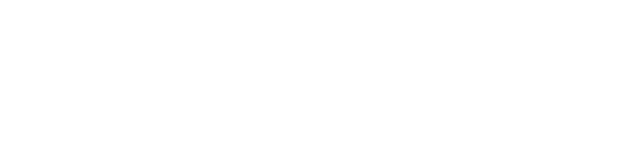
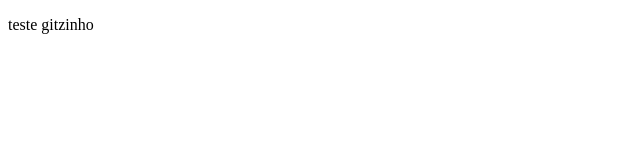
Before and after one commit to vinygit15/TesteGit-gthub-vs, a plain HTML site: page index.html in a window 1280 px wide. Shown: the whole page, without its empty margins (0-640 px from the left). Drawn offline with Linux system fonts and the light colour scheme.

Commit message:
Update index.html

```diff
--- a/index.html
+++ b/index.html
@@ -6,6 +6,6 @@
     <title>Document</title>
 </head>
 <body>
-
+    <p>teste gitzinho</p>
 </body>
 </html>
```
